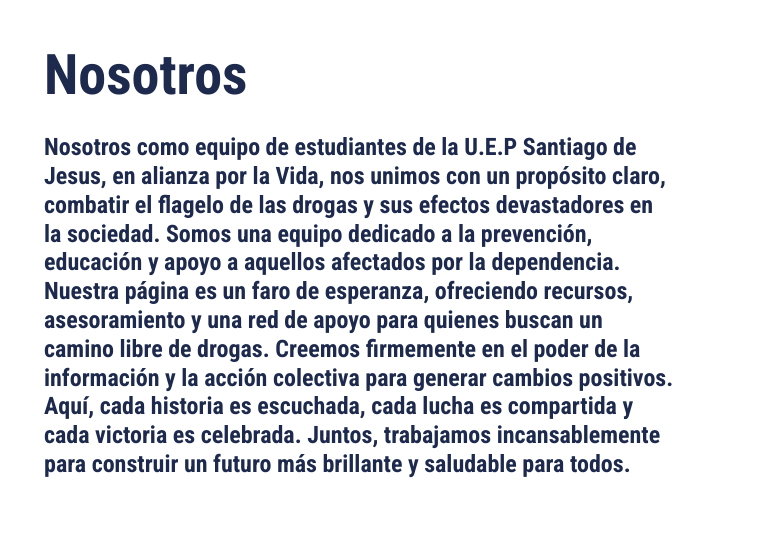
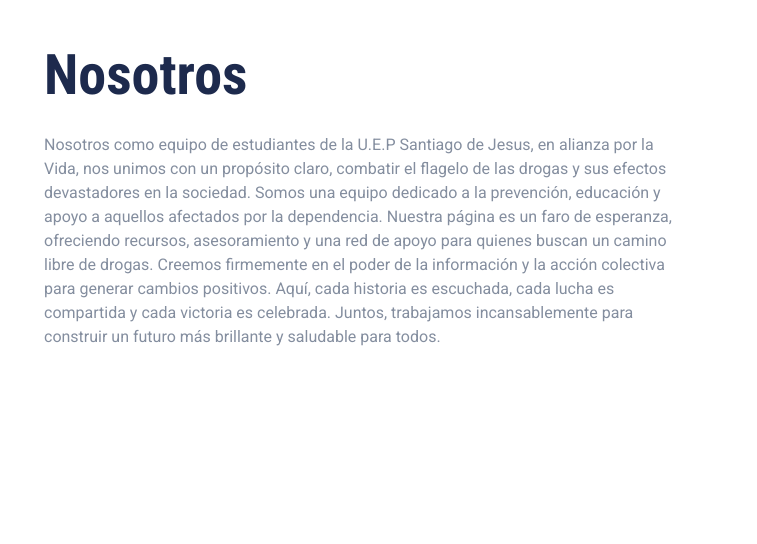
Before and after one commit to alejdevpro/Proyecto-de-drogas, a plain HTML site: page nosotros.html in a window 1280 px wide. Shown: the part 93-637 px from the top of the page, 523-1280 px from the left. Drawn offline with nearby package versions, Linux system fonts and the light colour scheme.

Commit message:
cambio parrafo

```diff
--- a/nosotros.html
+++ b/nosotros.html
@@ -74,7 +74,7 @@
                         <h1 class="display-4">Nosotros</h1>
                     </div>
 
-                    <h4>Nosotros como equipo de estudiantes de la U.E.P Santiago de Jesus, en alianza por la Vida, nos unimos con un propósito claro, combatir el flagelo de las drogas y sus efectos devastadores en la sociedad. Somos una equipo dedicado a la prevención, educación y apoyo a aquellos afectados por la dependencia. Nuestra página es un faro de esperanza, ofreciendo recursos, asesoramiento y una red de apoyo para quienes buscan un camino libre de drogas. Creemos firmemente en el poder de la información y la acción colectiva para generar cambios positivos. Aquí, cada historia es escuchada, cada lucha es compartida y cada victoria es celebrada. Juntos, trabajamos incansablemente para construir un futuro más brillante y saludable para todos.</h4>
+                    <p>Nosotros como equipo de estudiantes de la U.E.P Santiago de Jesus, en alianza por la Vida, nos unimos con un propósito claro, combatir el flagelo de las drogas y sus efectos devastadores en la sociedad. Somos una equipo dedicado a la prevención, educación y apoyo a aquellos afectados por la dependencia. Nuestra página es un faro de esperanza, ofreciendo recursos, asesoramiento y una red de apoyo para quienes buscan un camino libre de drogas. Creemos firmemente en el poder de la información y la acción colectiva para generar cambios positivos. Aquí, cada historia es escuchada, cada lucha es compartida y cada victoria es celebrada. Juntos, trabajamos incansablemente para construir un futuro más brillante y saludable para todos.</p>
 
 
 
```
